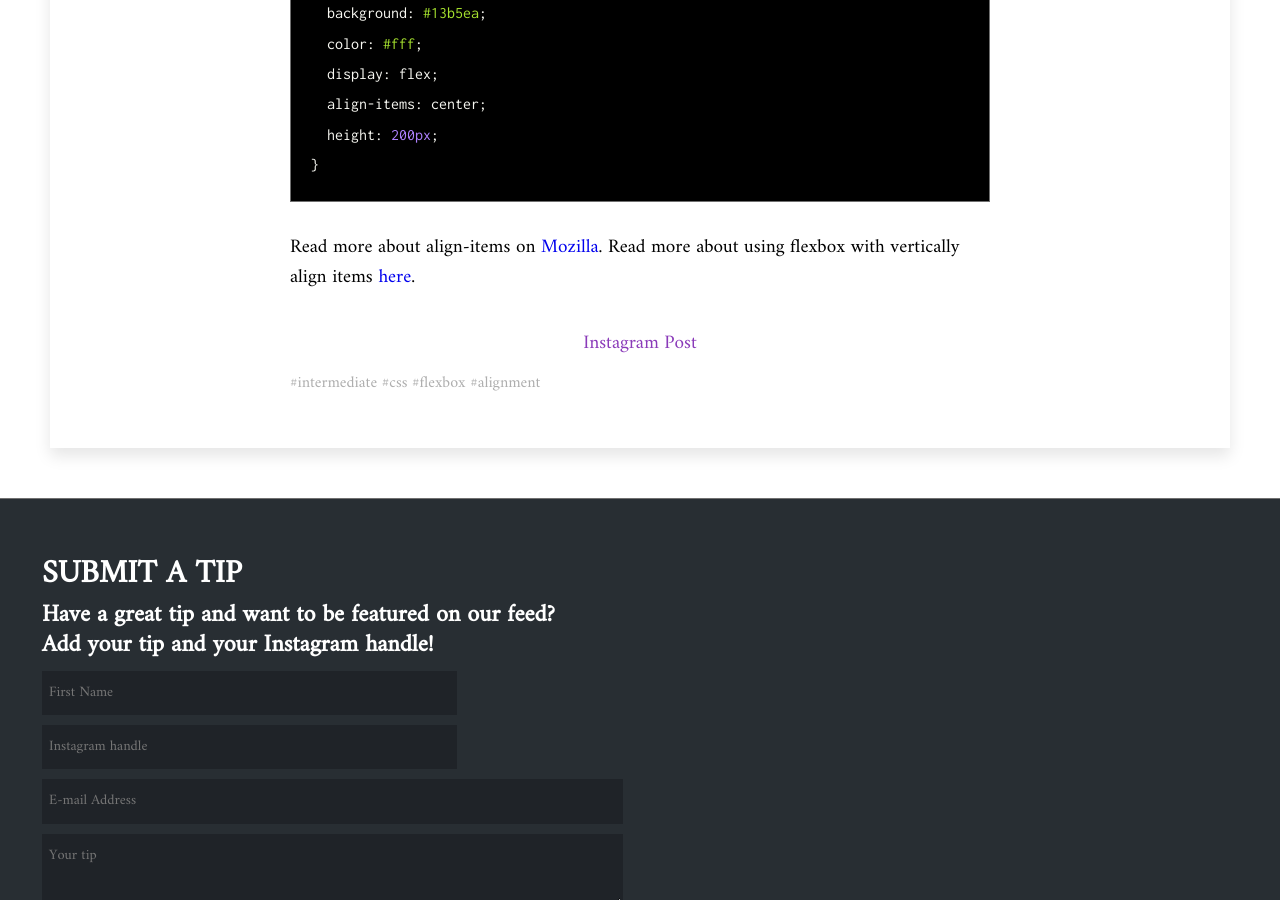
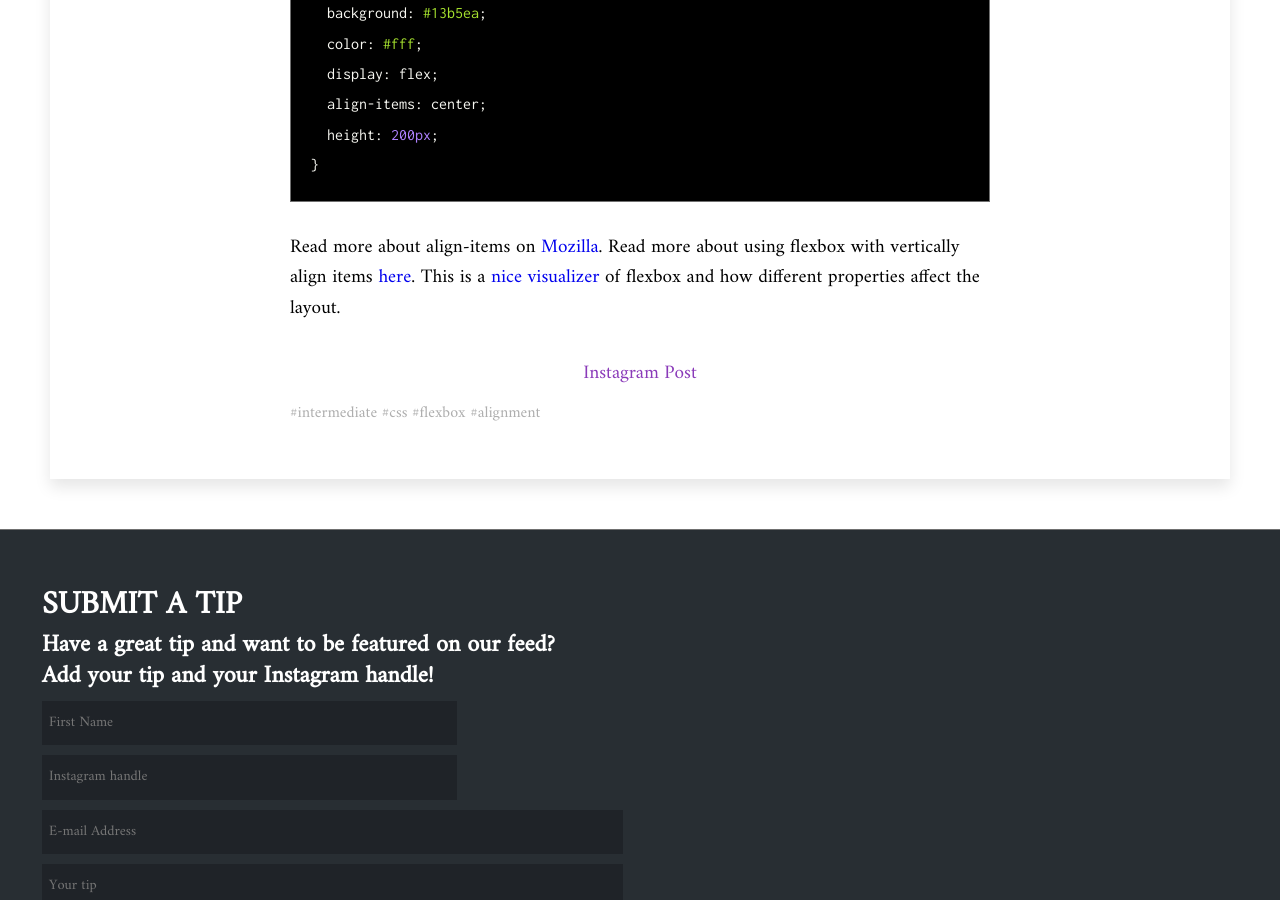
Before and after one commit to dev-diaries/web, a Jekyll site: the page built from _social-posts/vertically-align-with-flexbox.md, in a window 1280 px wide and 900 px high, scrolled down 590 px. Built offline with Jekyll 4.4.1, drawn with Linux system fonts in a browser that asks for light colours.

Commit message:
add flexbox visualizer

```diff
--- a/_social-posts/vertically-align-with-flexbox.md
+++ b/_social-posts/vertically-align-with-flexbox.md
@@ -41,6 +41,8 @@ The corresponding CSS:
 {:.post-content}
 Read more about align-items on <a href="https://developer.mozilla.org/en-US/docs/Web/CSS/align-items" target="_blank">Mozilla</a>.
 Read more about using flexbox with vertically align items <a href="{{page.docs}}" target="_blank">here</a>.
+This is a <a href="https://flexbox.malven.co/" target="_blank">nice visualizer</a> of flexbox and how different properties affect the
+layout.
 
 {% if page.instagram-id %}
 {:.center}
```
